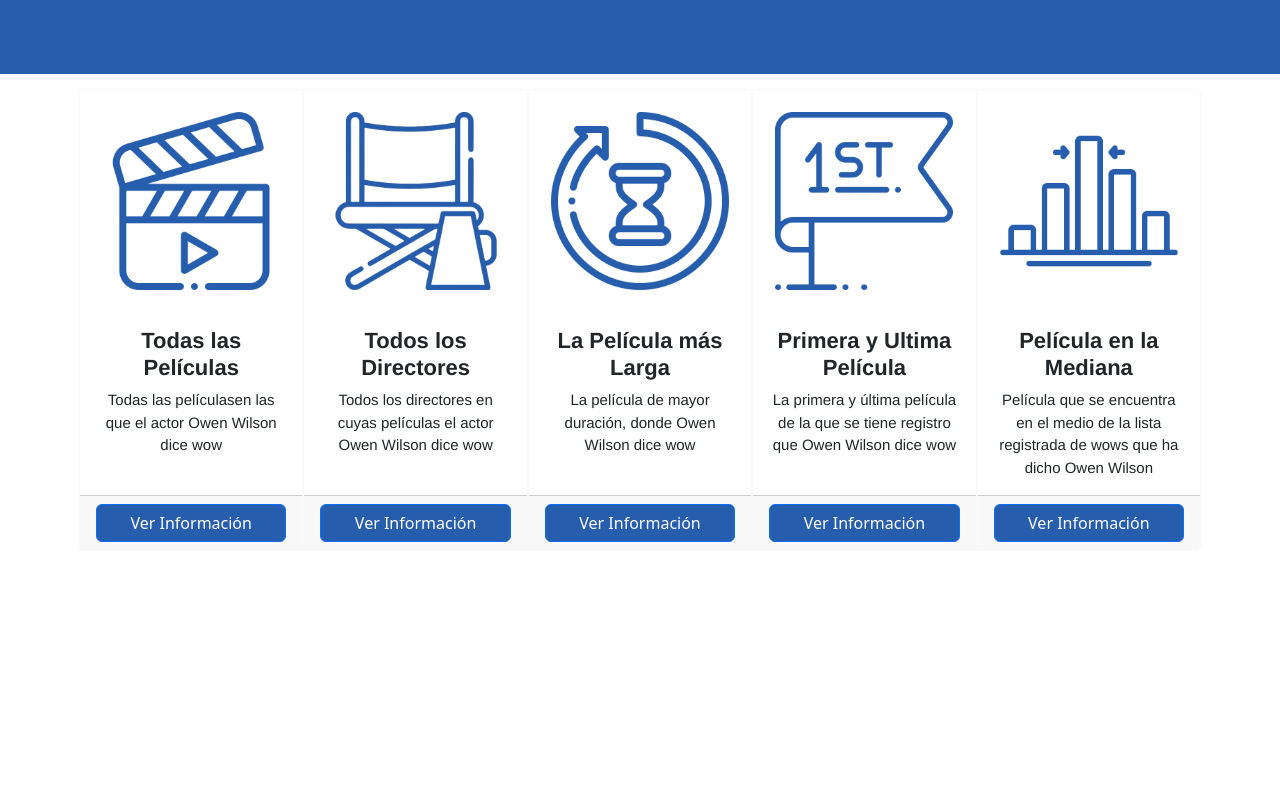
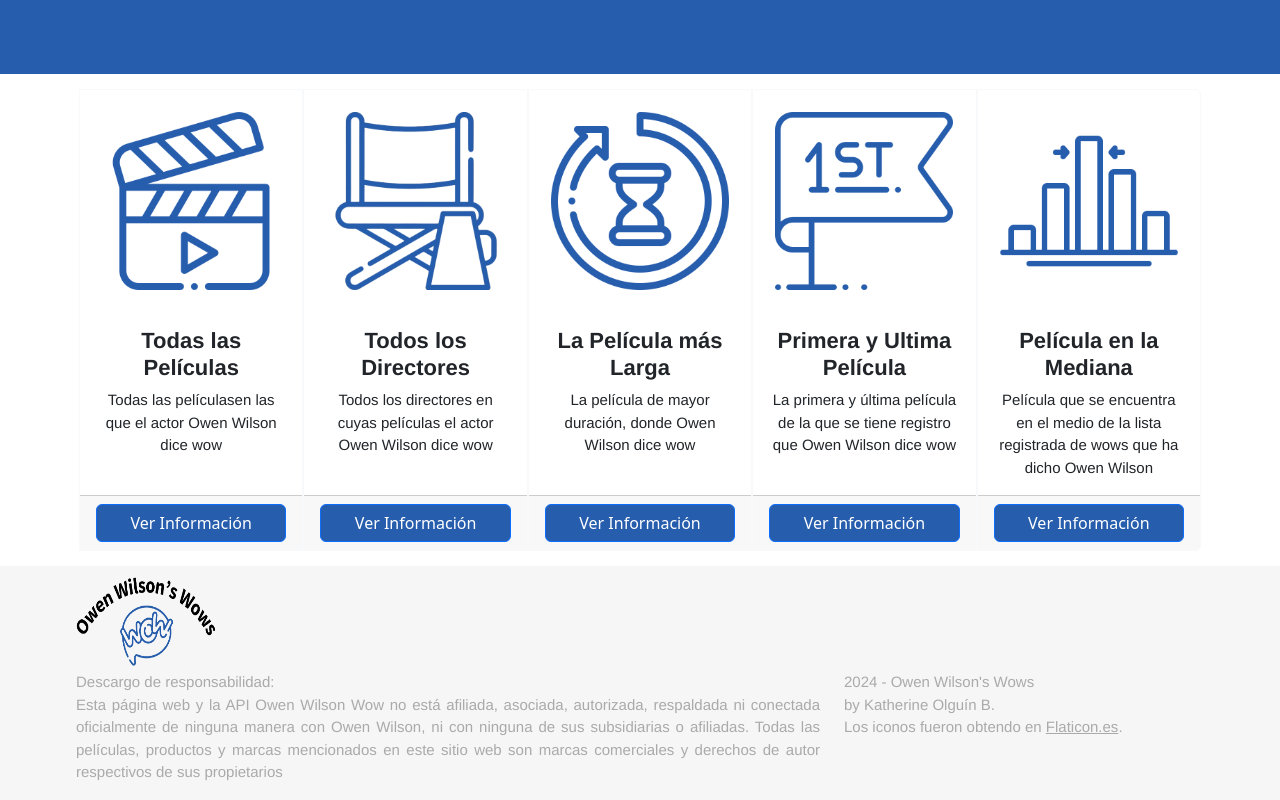
Before and after one commit to KOlguin/Owen-Wilson-Wows, a React (Vite) app in the folder Frontend/: page / in a window 1280 px wide. Shown: the part 387-1187 px from the top of the page. Before the commit the page ends 953 px from the top, so only its background shows below. Built offline with nearby package versions, Linux system fonts and the light colour scheme.

Commit message:
Se agrega el comonente de Footer

```diff
--- /dev/null
+++ b/Frontend/src/Components/footer.jsx
@@ -0,0 +1,45 @@
+import Container from 'react-bootstrap/Container';
+import Row from 'react-bootstrap/Row';
+import Col from 'react-bootstrap/Col';
+
+import '../assets/styles/footer.css'
+
+import logo from '../assets/Image/Logo.jpg'
+
+function Footer() {
+  return (
+    <footer>
+        <Container fluid>
+            <Row>
+                <Col>
+                    <img
+                        src={logo}
+                        width="140px"
+                        height="90px"
+                        className="d-inline-block align-top"
+                        alt="Logo de la Página"
+                    />
+                </Col>
+            </Row>
+            <Row>
+                <Col sm={8}>
+                    <p className='footerInfo'>Descargo de responsabilidad:
+                    <br />
+                    Esta página web y la API Owen Wilson Wow no está afiliada, asociada, autorizada, respaldada ni conectada
+                    oficialmente de ninguna manera con Owen Wilson, ni con ninguna de sus subsidiarias o afiliadas. Todas
+                    las películas, productos y marcas mencionados en este sitio web son marcas comerciales y derechos de autor
+                    respectivos de sus propietarios</p>
+                </Col>
+                <Col sm={4}>
+                    <p className='footerInfo'>2024 - Owen Wilson's Wows
+                    <br /> by Katherine Olguín B.
+                    <br /> Los iconos fueron obtendo en <a href='https://www.flaticon.es' id='footerLink'>Flaticon.es</a>.</p>
+                </Col>
+            </Row>
+        </Container>
+    </footer>
+
+  );
+}
+
+export default Footer;
--- /dev/null
+++ b/Frontend/src/assets/styles/footer.css
@@ -0,0 +1,20 @@
+footer {
+    padding-top: 10px;
+    padding-left: 5%;
+    padding-right: 5%;
+    background-color: #F6F6F6;
+    font-family: Helvetica;
+}
+
+.footerInfo {
+    padding-top: 5px;
+    text-align: justify;
+    color: #aaa;
+    font-size: 15px;
+}
+
+#footerLink {
+    text-decoration: underline;
+    color: #aaa;
+    font-size: 15px;
+}
--- a/Frontend/src/view/home.jsx
+++ b/Frontend/src/view/home.jsx
@@ -1,7 +1,7 @@
 import React from 'react'
 import Navbar from '../Components/navbar'
-
 import CardCategoryGroup from '../Components/cardCategoryGroup'
+import Footer from '../Components/footer'
 
 import '../assets/styles/home.css'
 
@@ -17,8 +17,8 @@
             <div id="homeCategories">
                 <CardCategoryGroup />
             </div>
+            <Footer />
         </div>
-
     )
 }
 
```
